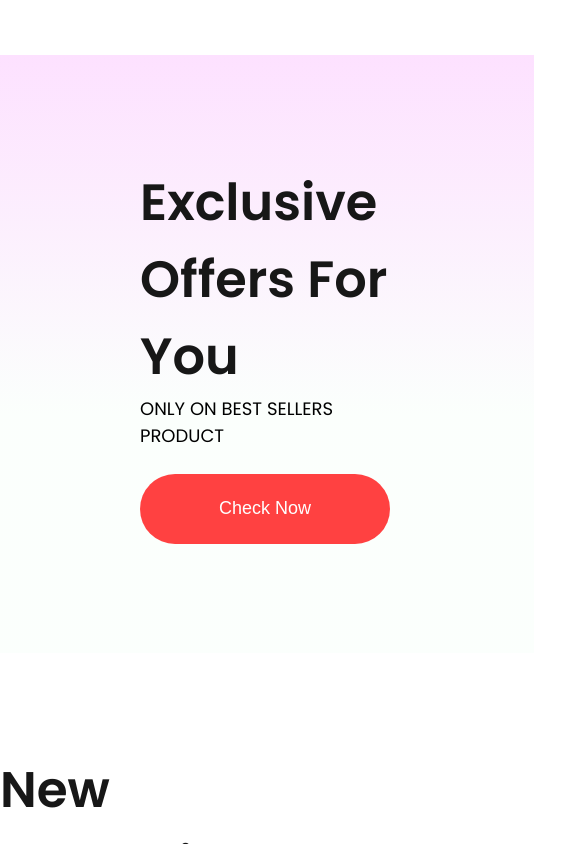
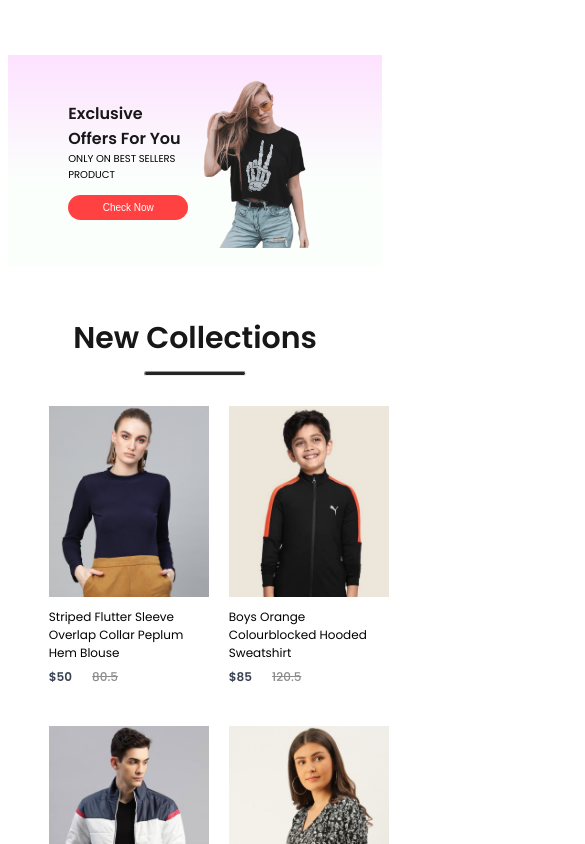
Before and after one commit to Saikiran7798/React-E-commerce, a React (Create React App) app in the folder frontend/: page / in a window 390 px wide. Shown: the part 1300-2144 px from the top of the page, 585 px wide, since content can reach past the window. Built offline with nearby package versions, Linux system fonts and the light colour scheme.

Commit message:
Added media queries for Footer, NewCollection, newsletter , offers, popular Components

```diff
--- a/frontend/src/Components/Footer/Footer.css
+++ b/frontend/src/Components/Footer/Footer.css
@@ -53,3 +53,29 @@
     height: 3px;
     background: #c7c7c7;
 }
+
+@media(max-width: 800px) {
+    .footer{
+        gap: 20px;
+    }
+    .footer-logo {
+        gap: 20px;
+        align-items: end;
+    }
+    .footer-logo img {
+        width: 40px;
+    }
+    .footer-logo p {
+        font-size: 25px;
+    }
+    .footer-links {
+        font-size: 14px;
+        gap: 10px;
+    }
+    .footer-social-icons img {
+        width: 22px;
+    }
+    .footer-copy-right {
+        font-size: 13px;
+    }
+}
--- a/frontend/src/Components/NewCollections/NewCollections.css
+++ b/frontend/src/Components/NewCollections/NewCollections.css
@@ -27,3 +27,44 @@
     width: 75%;
     margin-top: 20px;
 }
+@media(max-width:1024px) {
+    /* .new-collections{
+        height: 60vh;
+    } */
+    .new-collections h2 {
+        font-size: 30px;
+    }
+    .new-collections hr {
+        width: 120px;
+        height: 3px;
+    }
+    .collections {
+        gap: 15px;
+        margin-top: 20px;
+    }
+}
+@media(max-width:800px) {
+    /* .new-collections{
+        height: 50vh;
+    } */
+    .new-collections h1 {
+        font-size: 20px;
+    }
+    .new-collections hr {
+        width: 100px;
+    }
+    .collections {
+        gap: 5px;
+        /* smargin-top: 20px; */
+    }
+}
+@media(max-width:500px) {
+    /* .new-collections{
+        height: 90vh;
+    } */
+    .collections {
+        display: grid;
+        grid-template-columns: 1fr 1fr;
+        gap: 20px;
+    }
+}
--- a/frontend/src/Components/NewsLetter/NewsLetter.css
+++ b/frontend/src/Components/NewsLetter/NewsLetter.css
@@ -50,3 +50,77 @@
     font-size: 16px;
     cursor: pointer;
 }
+@media(max-width:1024px){
+    .news-letter{
+        margin-bottom: 60px;
+    }
+    .news-letter h2 {
+        font-size: 30px;
+    }
+    .news-letter p {
+        font-size: 14px;
+    }
+    .news-letter div {
+        width: 500px;
+        height: 50px;
+    }
+    .news-letter div input {
+        width: 300px;
+        font-size: 14px;
+    }
+    .news-letter div button {
+        width: 120px;
+        height: 50px;
+        font-size: 14px;
+    }
+}
+
+@media(max-width:800px){
+    .news-letter{
+        margin-bottom: 30px;
+    }
+    .news-letter h2 {
+        font-size: 18px;
+    }
+    .news-letter p {
+        font-size: 12px;
+    }
+    .news-letter div {
+        width: 400px;
+        height: 40px;
+    }
+    .news-letter div input {
+        width: 200px;
+        font-size: 13px;
+    }
+    .news-letter div button {
+        width: 100px;
+        height: 40px;
+        font-size: 13px;
+    }
+}
+@media(max-width:500px){
+    .news-letter{
+        width: 100%;
+        padding: 0;
+        gap: 15px;
+    }
+    .news-letter h2 {
+        font-size: 16px;
+    }
+    .news-letter p {
+        font-size: 13px;
+        max-width: 200px;
+        text-align: center;
+    }
+    .news-letter div {
+        width: 290px;
+    }
+    .news-letter div input {
+        width: 130px;
+    }
+    .news-letter div button {
+        width: 100px;
+        height: 40px;
+    }
+}
--- a/frontend/src/Components/NewsLetter/NewsLetter.jsx
+++ b/frontend/src/Components/NewsLetter/NewsLetter.jsx
@@ -5,7 +5,7 @@
   return (
     <div className='news-letter'>
         <h2>Get Exclusive Offers On Your Email</h2>
-        <p>Subscribe to our news letetr and stay updated</p>
+        <p>Subscribe to our news letter and stay updated</p>
         <div>
             <input type='email' placeholder='Your Email id' />
             <button>Subscribe</button>
--- a/frontend/src/Components/Offers/Offers.css
+++ b/frontend/src/Components/Offers/Offers.css
@@ -42,3 +42,69 @@
     padding-top: 50px;
     padding-left: 200px;
 }
+@media(max-width: 1024px){
+    .offers{
+        padding: 0px 60px;
+        margin-bottom: 80px;
+        height: 40vh;
+    }
+    .offers-left h2 {
+        font-size: 40px;
+    }
+    .offers-left p {
+        font-size: 18px;
+    }
+    .offers-right img {
+        width: 200px;
+        padding-bottom: 30px;
+    }
+    .offers-left button {
+        width: 160px;
+        height: 40px;
+        font-size: 16px;
+    }
+    .offers-right {
+        padding-top: 30px;
+        padding-left: 0px;
+    }
+}
+@media(max-width: 800px){
+    .offers{
+        margin-bottom: 60px;
+    }
+    .offers-left h2 {
+        font-size: 22px;
+    }
+    .offers-left p {
+        font-size: 13px;
+    }
+    .offers-right img {
+        width: 180px;
+    }
+    .offers-left button {
+        width: 140px;
+        height: 30px;
+        font-size: 12px;
+    }
+}
+@media(max-width: 500px){
+    .offers{
+        height: 25vh;
+        margin-bottom: 50px;
+    }
+    .offers-left h2 {
+        font-size: 16px;
+    }
+    .offers-left p {
+        font-size: 10px;
+    }
+    .offers-right img {
+        width: 120px;
+    }
+    .offers-left button {
+        width: 120px;
+        height: 25px;
+        font-size: 10px;
+        margin-top: 12px;
+    }
+}
--- a/frontend/src/Components/Popular/Popular.css
+++ b/frontend/src/Components/Popular/Popular.css
@@ -26,7 +26,7 @@
     .popular{
         height: 60vh;
     }
-    .popular h1 {
+    .popular h2 {
         font-size: 30px;
     }
     .popular hr {
```
